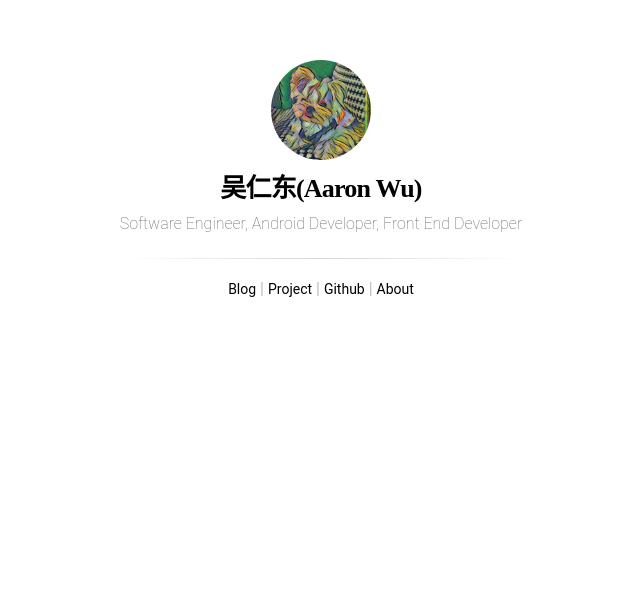
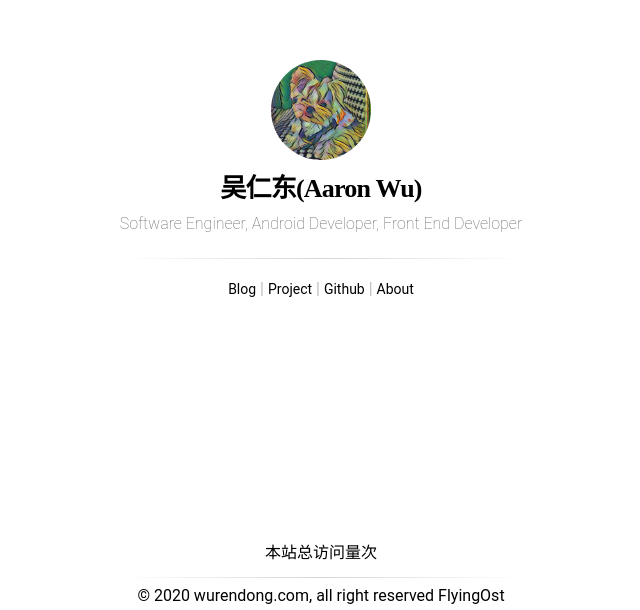
Before and after one commit to WuRendong/Main, a plain HTML site: page index.html in a window 1280 px wide. Shown: the part 190-800 px from the top of the page, without its empty margins (327-967 px from the left). Drawn offline with Linux system fonts and the light colour scheme; some packages are replaced by stand-ins of ours; a script that the page names is missing.

Commit message:
Add footer

```diff
--- a/css/styles.css
+++ b/css/styles.css
@@ -27,6 +27,18 @@ html, body {
     height: 50px;
     margin: 0 auto;
     letter-spacing: -.03em;
+}
+
+#busuanzi_container_site_pv {
+    padding-bottom: 15px;
+}
+
+footer {
+    position: fixed;
+    bottom: 0;
+    padding-bottom: 5px;
+    width: 100%;
+    text-align: center;
 }
 
 img {
--- a/index.html
+++ b/index.html
@@ -44,5 +44,11 @@
     </ul>
 
 </div>
+<footer>
+    <script async src="//busuanzi.ibruce.info/busuanzi/2.3/busuanzi.pure.mini.js"></script>
+    <div id="busuanzi_container_site_pv" style="font-family: calligraffittiregular">本站总访问量<span id="busuanzi_value_site_pv"></span>次</div>
+    <hr>
+    <div>&copy; 2020 wurendong.com, all right reserved FlyingOst</div>
+</footer>
 </body>
 </html>
```
